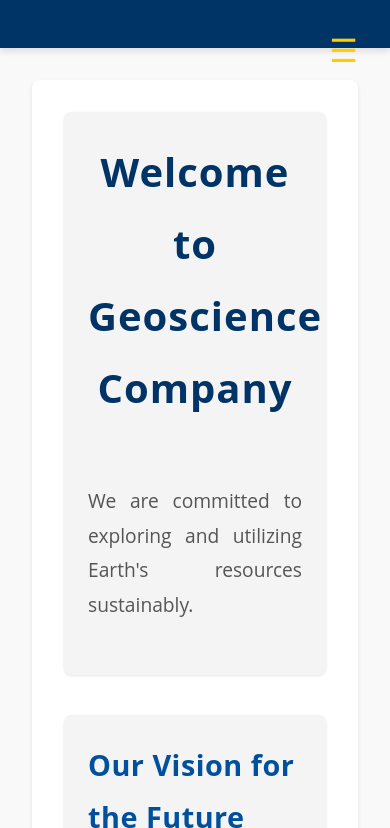
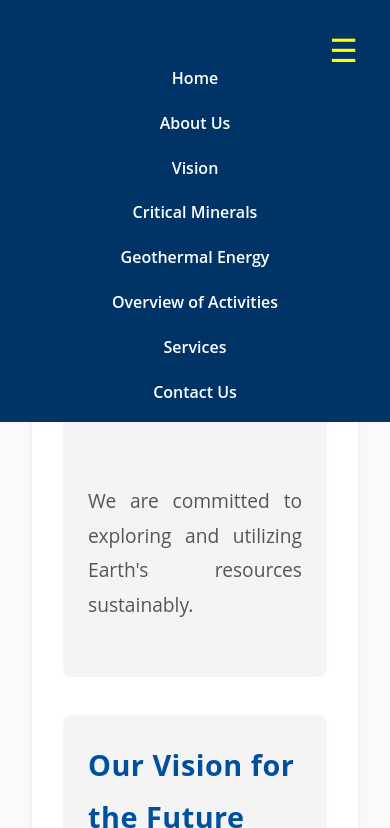
Before and after one commit to monganm/SI339-Final-Project, a plain HTML site: page pages/index.html in a window 390 px wide. Both pictures are taken after a click on the button "Toggle Navigation". Shown: the top 828 px of the page. Drawn offline with Linux system fonts and the light colour scheme.

Commit message:
edited styling 1

```diff
--- a/style.css
+++ b/style.css
@@ -19,6 +19,7 @@ header {
     padding: 1.5em 0;
     text-align: center;
     box-shadow: 0 4px 6px rgba(0, 0, 0, 0.1);
+    position: relative;
 }
 
 nav ul {
@@ -27,12 +28,13 @@ nav ul {
     flex-direction: column; /* Mobile-first: stacked */
     align-items: center;
     gap: 1em;
-    padding: 0;
+    padding: 1em 0;
     background-color: #003366;
     position: absolute;
     top: 100%;
     left: 0;
     width: 100%;
+    z-index: 10;
 }
 
 nav ul.show {
@@ -63,11 +65,15 @@ nav ul li a:focus {
     position: absolute;
     top: 1em;
     right: 1em;
-    color: #ffcc00;
+    color: #FFFF00;
     background: none;
     border: none;
     cursor: pointer;
-    z-index: 100;
+    z-index: 20;
+}
+
+.hamburger:focus {
+    outline: none;
 }
 
 /* Main Content */
```
